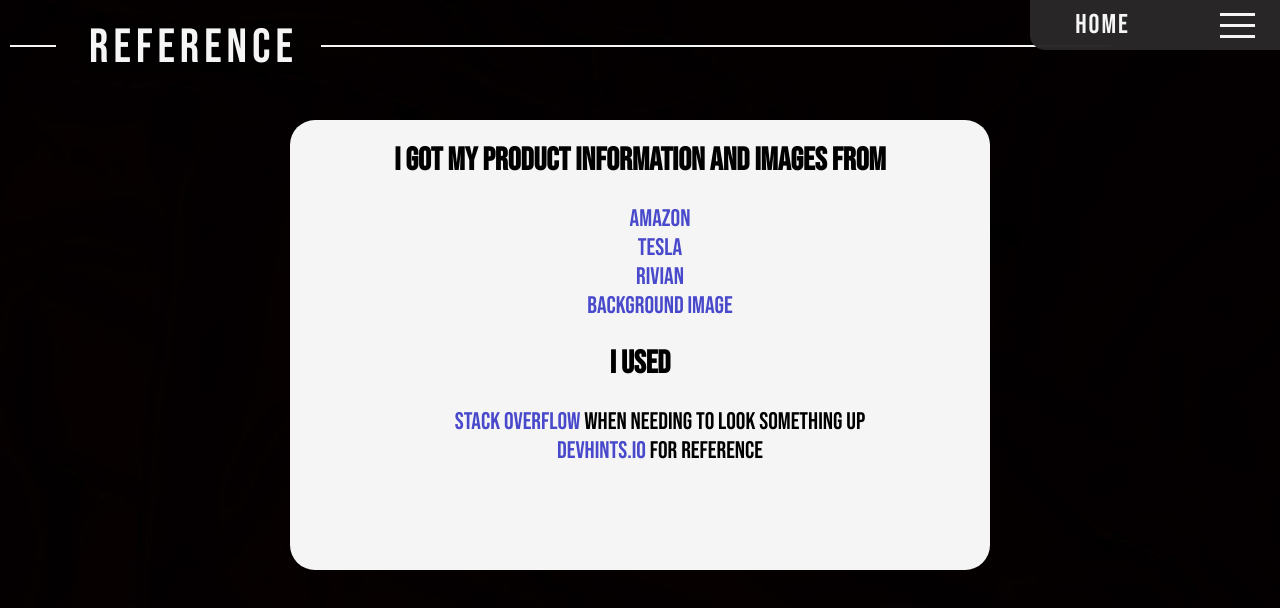
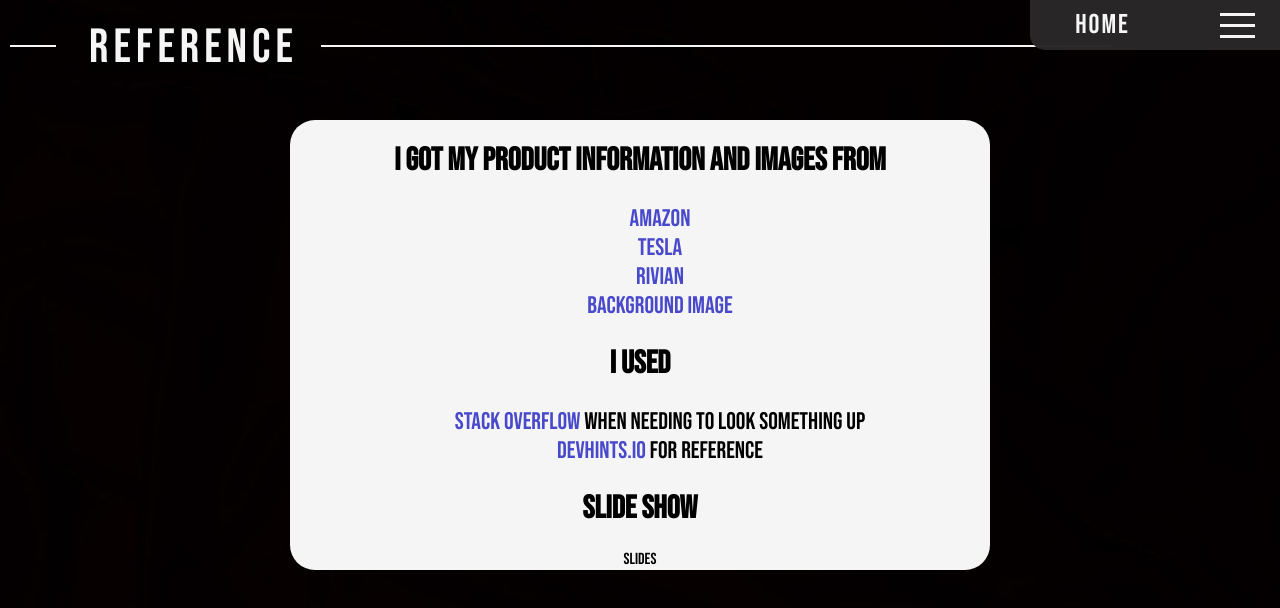
Before and after one commit to henig1rn/henig1rn, a plain HTML site: page pages/reference.html in a window 1280 px wide. Drawn offline with Linux system fonts and the light colour scheme.

Commit message:
Add files via upload
added slidesho

```diff
--- a/pages/reference.html
+++ b/pages/reference.html
@@ -59,7 +59,8 @@
                 <li><a href="https://devhints.io/" target="_blank">Devhints.io</a> for reference</li>
 
             </ul>
-
+            <h1>Slide Show</h1>
+            <a href="https://docs.google.com/presentation/d/1M2Wq7S6rMVX7SrKDoxoiuYd06AZfjIyq6_q-IaJEIlg/edit?usp=sharing" target="_blank">SLides<a>
         </div>
 
     </main>
--- a/scripts/script.js
+++ b/scripts/script.js
@@ -1,6 +1,6 @@
 let $ = function (id) { return document.getElementById(id); };
 
-//nav btn
+//Hamburger menu
 var toggle = 1;
 function navBTN() {
   if (toggle == 1){
@@ -52,7 +52,7 @@ function login(){
     alert("Your username or passord is wrong")
   }
 };
-
+// Add to table
 function addT(){
   var table = $("table")
   var item = $("addI").value
@@ -65,7 +65,7 @@ function addT(){
 
   clear()
 }
-
+// clear table
 function clear(){
   $("addI").value = ""
   $("addP").value = ""
```
